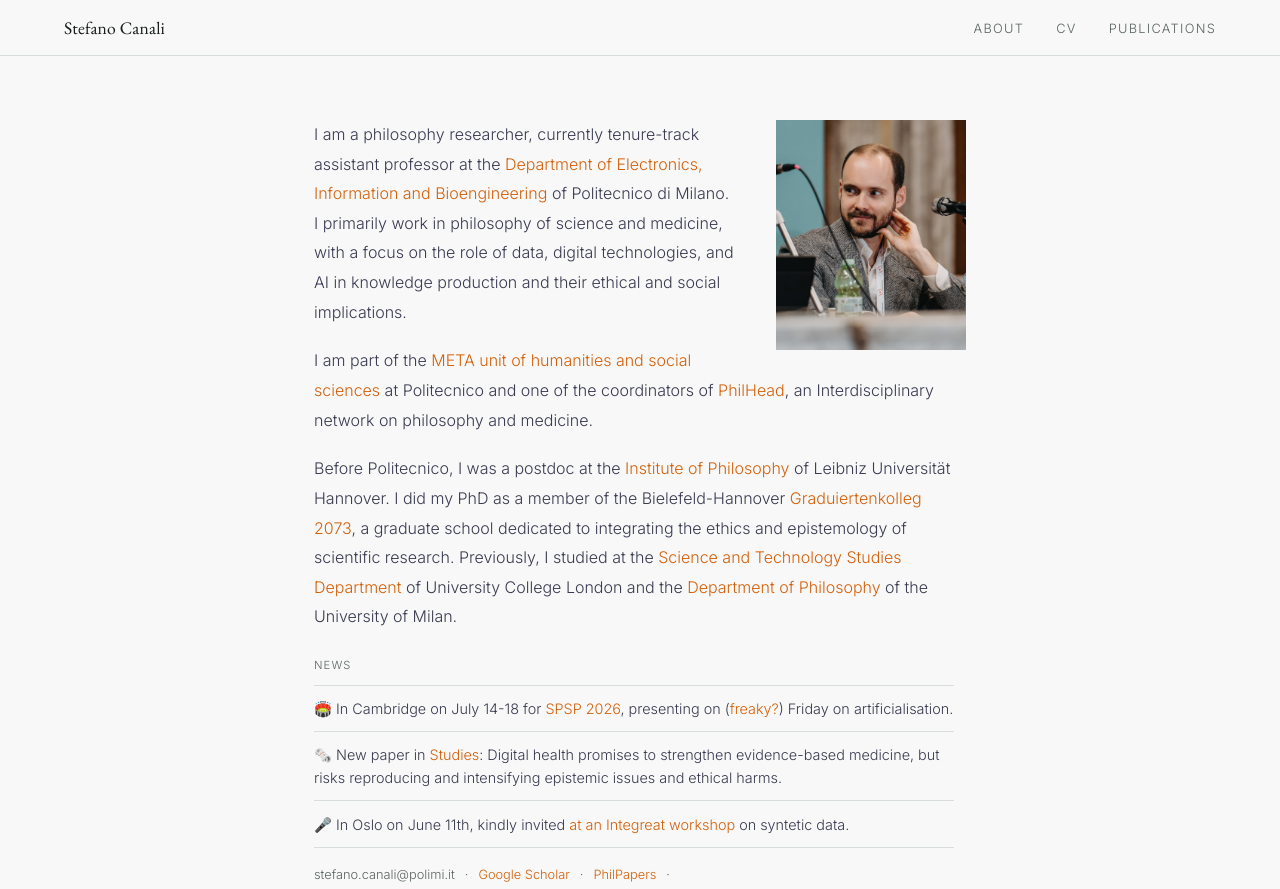
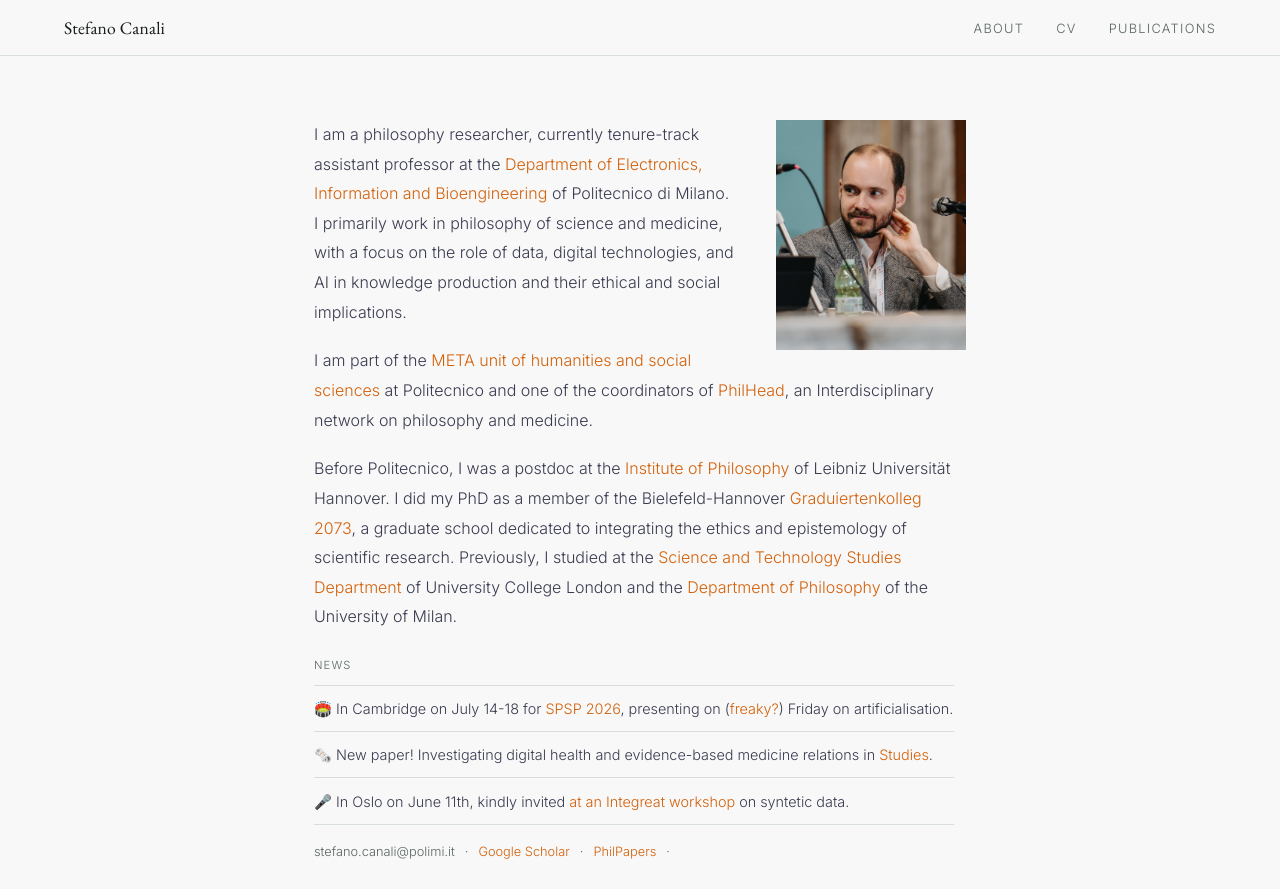
Before and after one commit to StefanoCanali/website, a plain HTML site: page index.html in a window 1280 px wide. Shown: the top 889 px of the page. Drawn offline with nearby package versions, Linux system fonts and the light colour scheme.

Commit message:
Update index.html

```diff
--- a/index.html
+++ b/index.html
@@ -391,7 +391,7 @@ html { scroll-behavior: auto; }
 <p class="news-label" style="margin-top:1.5rem;">News</p>
 <ul class="news-list">
     <li>🏟️ In Cambridge on July 14-18 for <a href="https://philosophy-science-practice.org/events/spsp2026-cambridge">SPSP 2026</a>, presenting on (<a href="https://simple.wikipedia.org/wiki/Friday_the_17th_(date)">freaky?</a>) Friday on artificialisation. </li>
-    <li>🗞️ New paper in <a href="https://doi.org/10.1016/j.shpsa.2025.102097">Studies</a>: Digital health promises to strengthen evidence-based medicine, but risks reproducing and intensifying epistemic issues and ethical harms.</li>
+    <li>🗞️ New paper! Investigating digital health and evidence-based medicine relations in <a href="https://doi.org/10.1016/j.shpsa.2025.102097">Studies</a>.</li>
     <li>🎤 In Oslo on June 11th, kindly invited <a href="https://www.integreat.no/events/Internal/workshops/2026/research-kitchen-philosophy-2026" target="_blank" rel="noopener">at an Integreat workshop </a> on syntetic data.</li>
 </ul>
 
```
